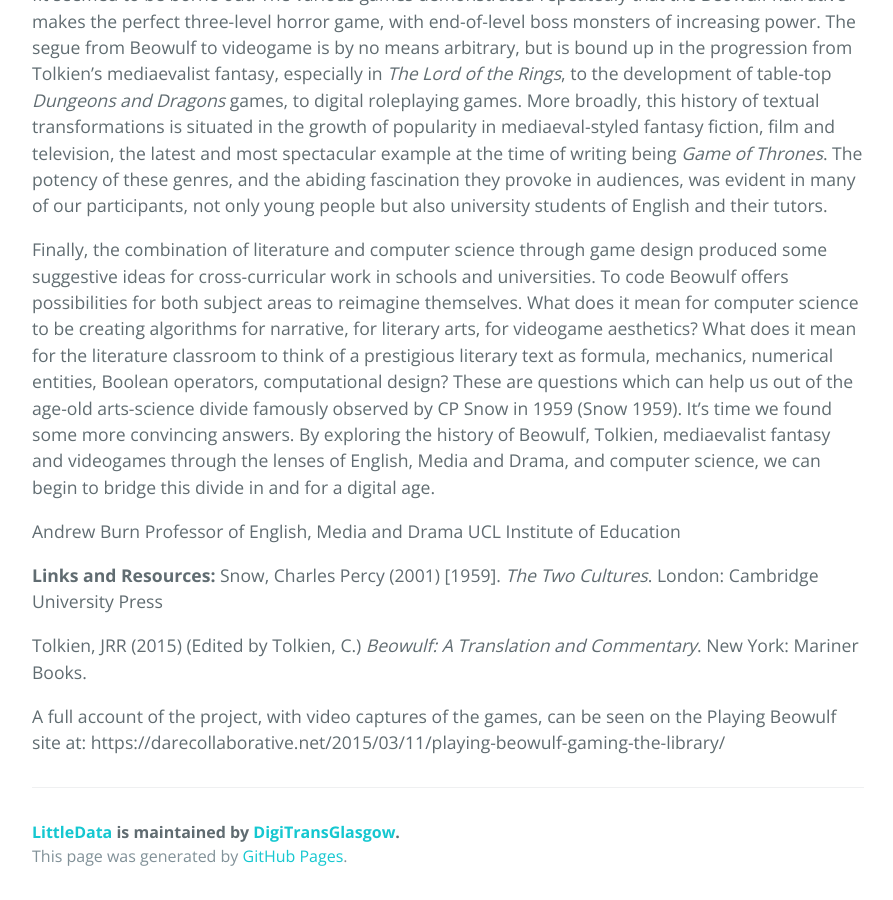
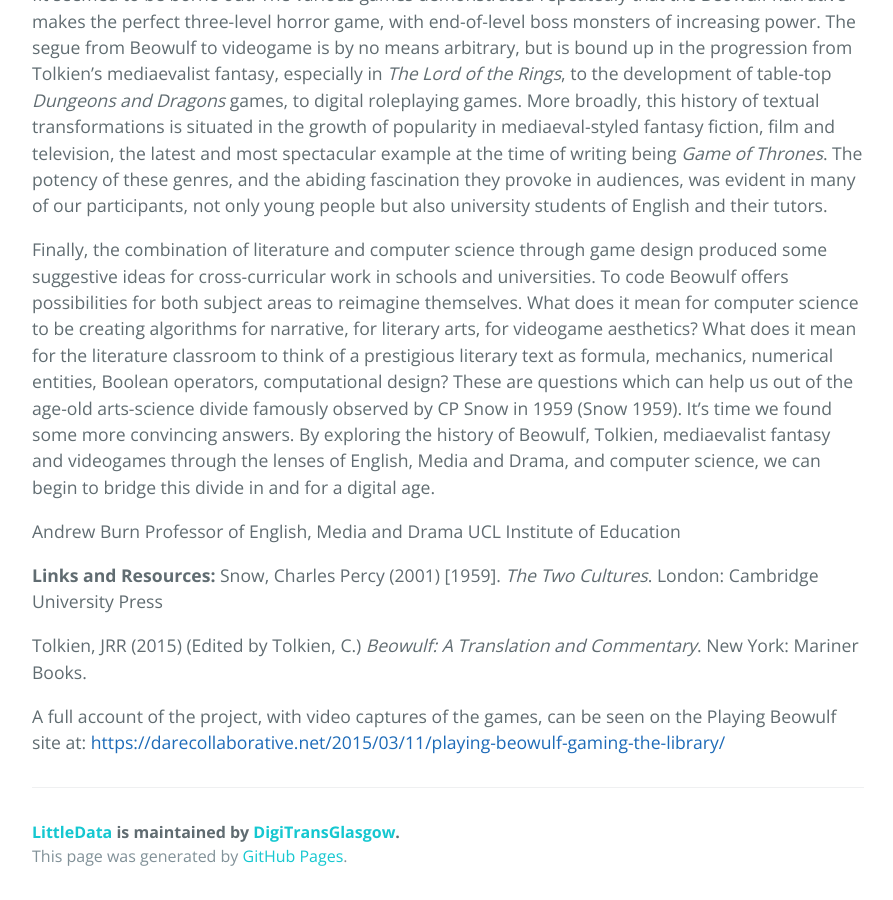
Before and after one commit to DigiTransGlasgow/LittleData, a Jekyll site: the page built from _contributions/03_PlayingBeowulf.md, in a window 1280 px wide and 900 px high, scrolled down 2378 px. Shown: the whole window, without its empty margins (192-1085 px from the left). Built offline with Jekyll 4.4.1, drawn with Linux system fonts in a browser that asks for light colours; the repository's description, which GitHub fills in, is left out.

```diff
--- a/_contributions/03_PlayingBeowulf.md
+++ b/_contributions/03_PlayingBeowulf.md
@@ -37,4 +37,4 @@ Snow, Charles Percy (2001) [1959]. *The Two Cultures*. London: Cambridge Univers
 
 Tolkien, JRR (2015) (Edited by Tolkien, C.) *Beowulf: A Translation and Commentary*. New York: Mariner Books.
 
-A full account of the project, with video captures of the games, can be seen on the Playing Beowulf site at: https://darecollaborative.net/2015/03/11/playing-beowulf-gaming-the-library/
+A full account of the project, with video captures of the games, can be seen on the Playing Beowulf site at: <https://darecollaborative.net/2015/03/11/playing-beowulf-gaming-the-library/>
```
